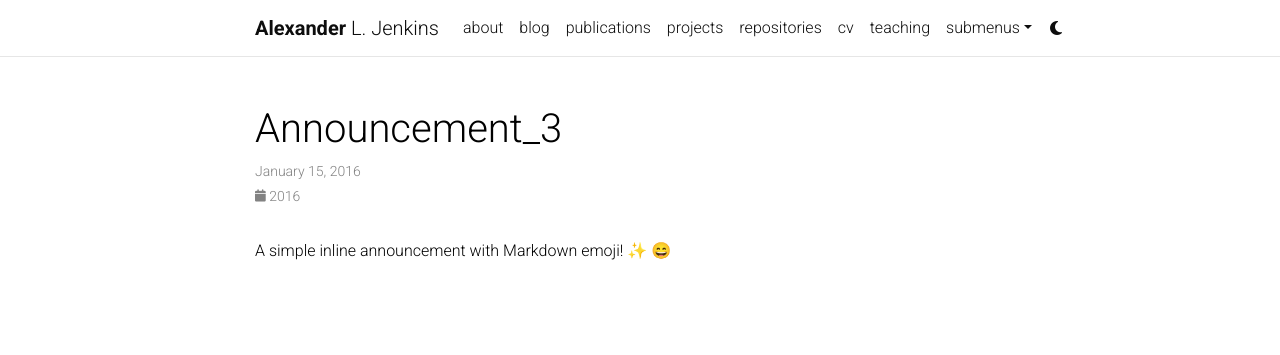
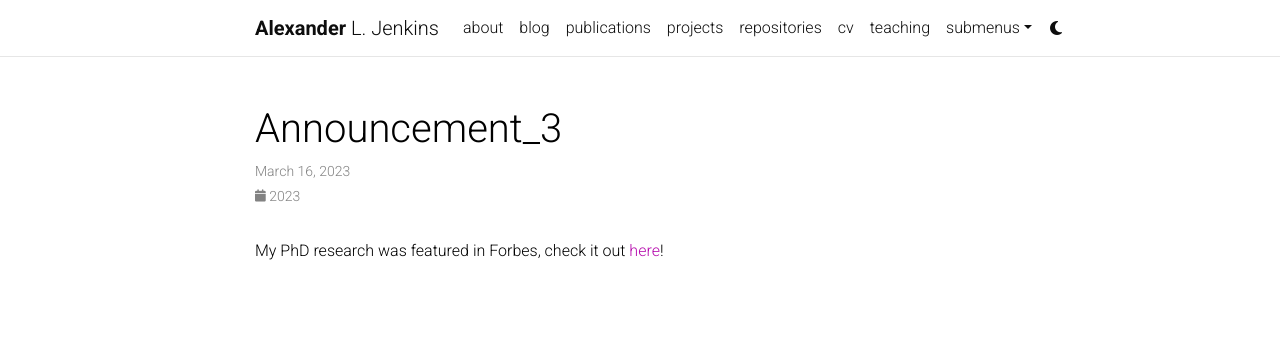
Before and after one commit to jenkins-alex/jenkins-alex.github.io, a Jekyll site: the page built from _news/announcement_3.md, in a window 1280 px wide. Shown: the top 355 px of the page. Built offline with Jekyll 4.4.1, drawn with Linux system fonts in a browser that asks for light colours; full-size pictures stand in for the smaller copies a plugin makes; emoji names are drawn with the system emoji font; comment, search, counter and statistics services are not loaded; a style sheet for code colours, icons or effects is not loaded.

Commit message:
updated news

```diff
--- a/_news/announcement_3.md
+++ b/_news/announcement_3.md
@@ -1,8 +1,8 @@
 ---
 layout: post
-date: 2016-01-15 07:59:00-0400
+date: 2023-03-16 15:59:00-0400
 inline: true
 related_posts: false
 ---
 
-A simple inline announcement with Markdown emoji! :sparkles: :smile:
+My PhD research was featured in Forbes, check it out [here]((https://www.forbes.com/sites/stephenwunker/2023/03/16/how-ai-like-in-the-google-pixel-can-map-the-human-heart/?sh=7b167d197de8))!
```
Also changed, not shown: _news/announcement_1.md (+1 -1 lines), _news/announcement_2.md (+3 -27 lines).
